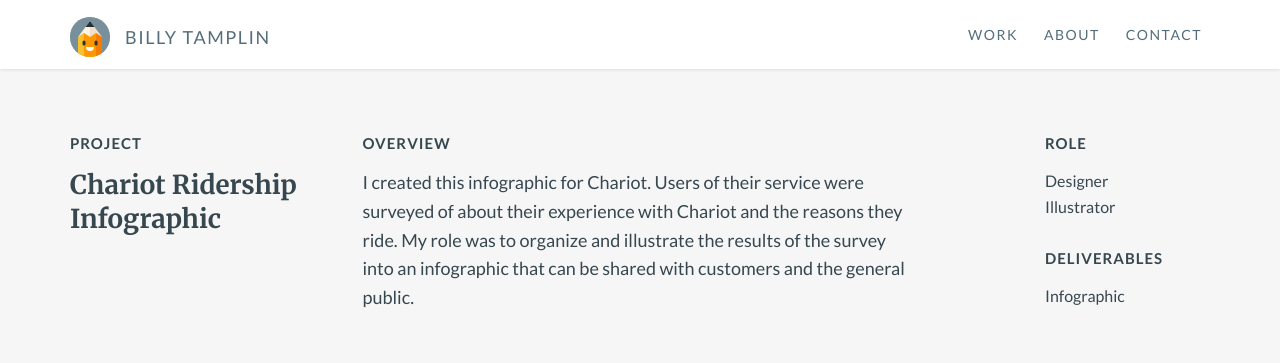
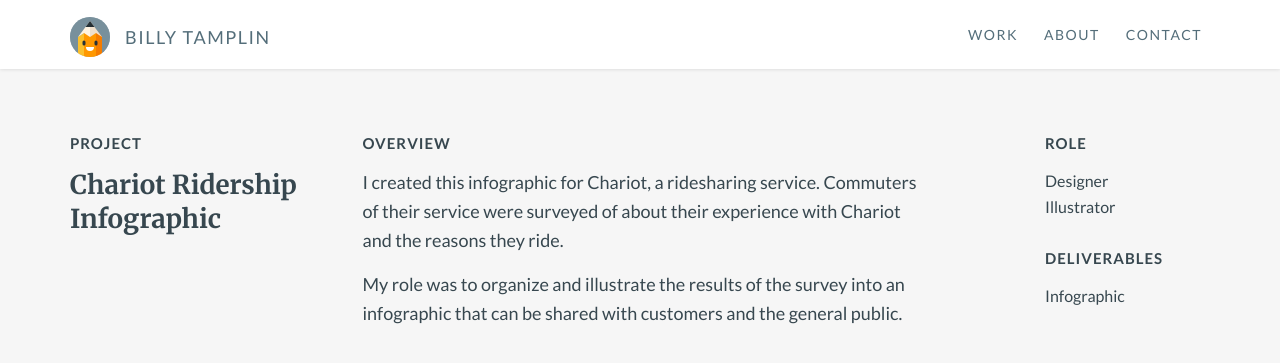
Before and after one commit to btamps/btamps.github.io, a Jekyll site: the page built from _posts/2018-07-07-chariot-ridership-infographic.markdown, in a window 1280 px wide and 900 px high, cut to the strip 0-395 px from the top of the window. Shown: the top 363 px of the strip. Built offline with Jekyll 4.4.1, drawn with Linux system fonts in a browser that asks for light colours; nearby versions of some CDN libraries.

Commit message:
edited the overview copy

```diff
--- a/_posts/2018-07-07-chariot-ridership-infographic.markdown
+++ b/_posts/2018-07-07-chariot-ridership-infographic.markdown
@@ -11,7 +11,8 @@
     </div>
     <div class="col-md-6 overview">
       <h4>Overview</h4>
-      <p>I created this infographic for Chariot. Users of their service were surveyed of about their experience with Chariot and the reasons they ride. My role was to organize and illustrate the results of the survey into an infographic that can be shared with customers and the general public.</p>
+      <p>I created this infographic for Chariot, a ridesharing service. Commuters of their service were surveyed of about their experience with Chariot and the reasons they ride.</p>
+      <p>My role was to organize and illustrate the results of the survey into an infographic that can be shared with customers and the general public.</p>
     </div>
     <div class="col-md-2 offset-md-1 role">
       <h4>Role</h4>
```
